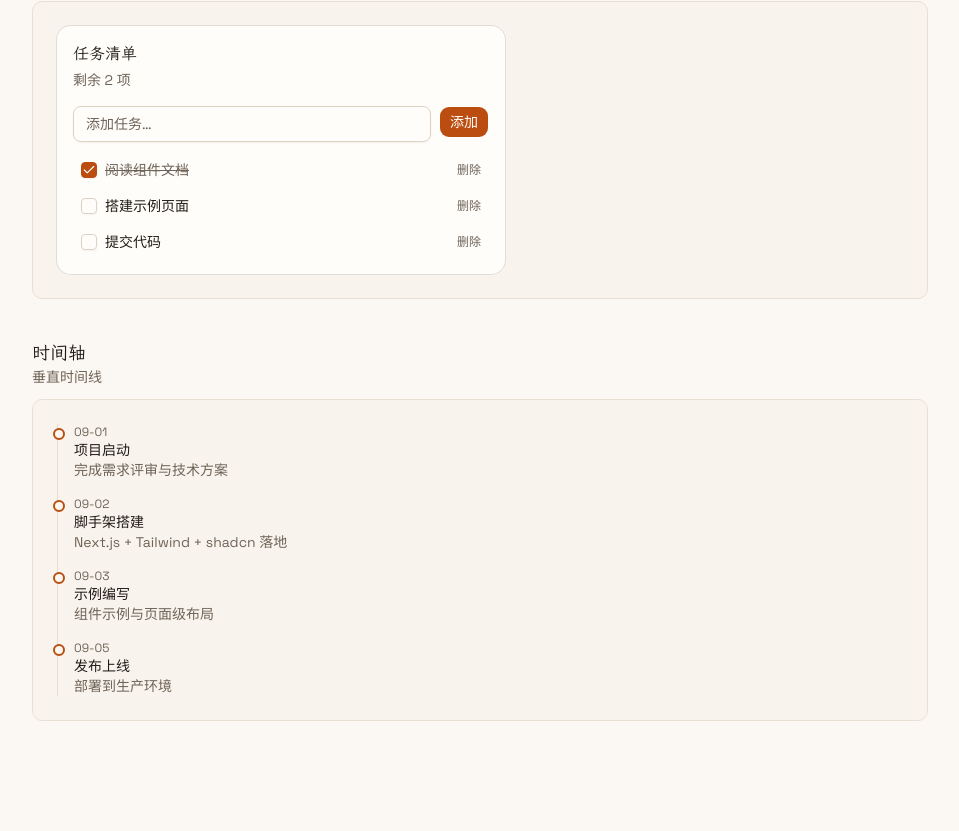
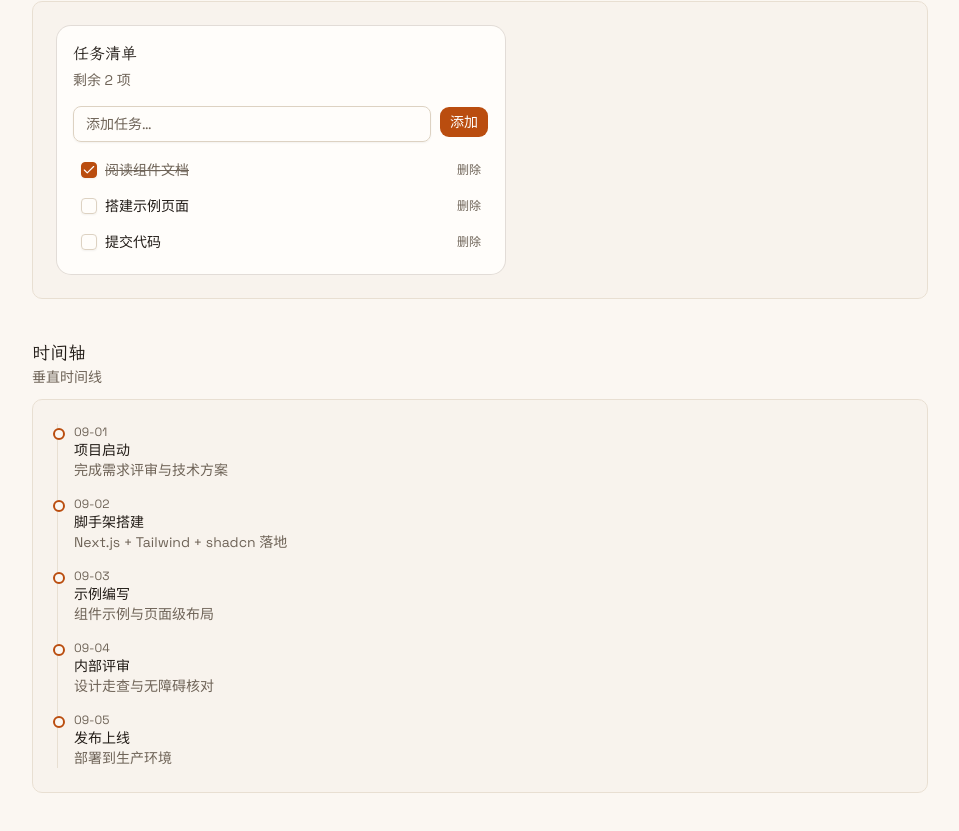
Before and after one commit to ErgeAIA/XieYi, a Next.js app: page /examples in a window 1280 px wide. Shown: the part 3738-4569 px from the top of the page, without its empty margins (320-1279 px from the left). Before the commit the page ends 4515 px from the top, so only its background shows below. Built offline with nearby package versions, Linux system fonts and the light colour scheme.

Commit message:
feat(examples): 充实 时间线 布局

```diff
--- a/src/components/examples/pages.tsx
+++ b/src/components/examples/pages.tsx
@@ -594,9 +594,12 @@ function TimelineExample() {
     { date: "09-01", title: "项目启动", desc: "完成需求评审与技术方案" },
     { date: "09-02", title: "脚手架搭建", desc: "Next.js + Tailwind + shadcn 落地" },
     { date: "09-03", title: "示例编写", desc: "组件示例与页面级布局" },
+    { date: "09-04", title: "内部评审", desc: "设计走查与无障碍核对" },
     { date: "09-05", title: "发布上线", desc: "部署到生产环境" },
   ];
   return (
+    <section className="example-canvas">
+      <Reveal>
         <div className="max-w-md">
           <ol className="relative space-y-4 border-l pl-4">
             {events.map((e, i) => (
@@ -609,6 +612,8 @@ function TimelineExample() {
             ))}
           </ol>
         </div>
+      </Reveal>
+    </section>
   );
 }
 
```
Lines whose indentation alone changed are shown as unchanged.
